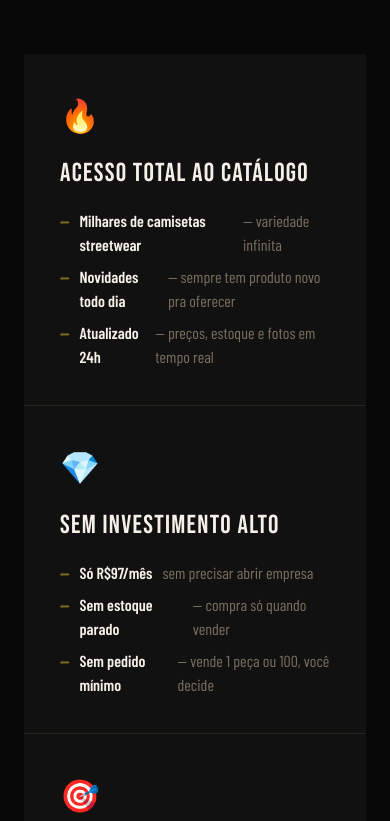
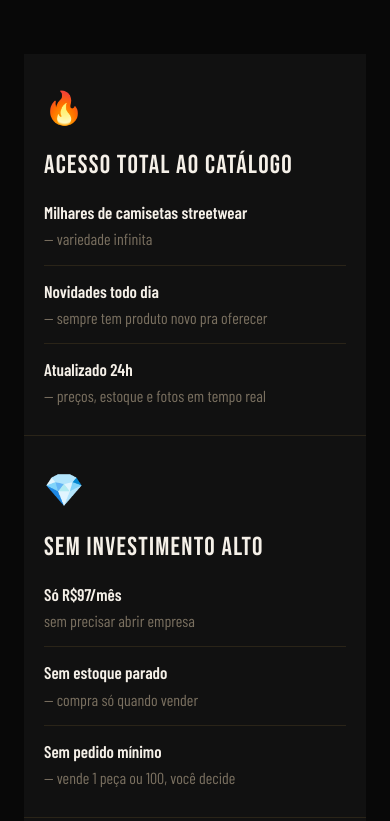
Before and after one commit to Leonardotrentini/dydrop, a plain HTML site: page dropv2/index.html in a window 390 px wide. Shown: the part 2727-3548 px from the top of the page. Drawn offline with nearby package versions, Linux system fonts and the light colour scheme; a web font is replaced by a local one.

Commit message:
fix(dropv2): corrige layout mobile da secao de features
Empilha titulo e descricao nos itens da lista para evitar quebra feia em telas estreitas.

Co-authored-by: Cursor <cursoragent@cursor.com>

```diff
--- a/dropv2/index.html
+++ b/dropv2/index.html
@@ -774,6 +774,42 @@
     .section { padding: 60px 24px; }
     .final-cta { padding: 70px 24px; }
     footer { padding: 20px 24px; flex-direction: column; gap: 10px; text-align: center; }
+
+    .feature-block {
+      padding: 28px 20px;
+    }
+
+    .feature-list {
+      gap: 0;
+    }
+
+    .feature-list li {
+      flex-direction: column;
+      align-items: flex-start;
+      gap: 4px;
+      padding: 14px 0;
+      border-bottom: 1px solid var(--border);
+      line-height: 1.45;
+    }
+
+    .feature-list li:last-child {
+      border-bottom: none;
+      padding-bottom: 0;
+    }
+
+    .feature-list li:first-child {
+      padding-top: 0;
+    }
+
+    .feature-list li::before {
+      display: none;
+    }
+
+    .feature-list li strong {
+      display: block;
+      font-size: 17px;
+      line-height: 1.3;
+    }
   }
 </style>
 
```
